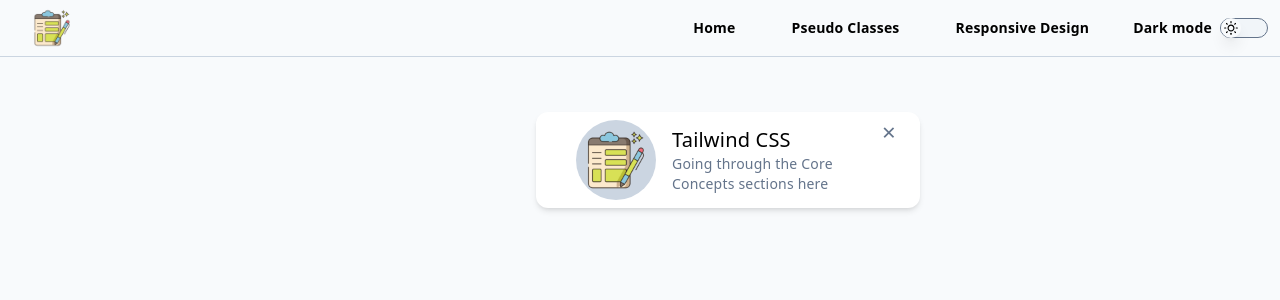
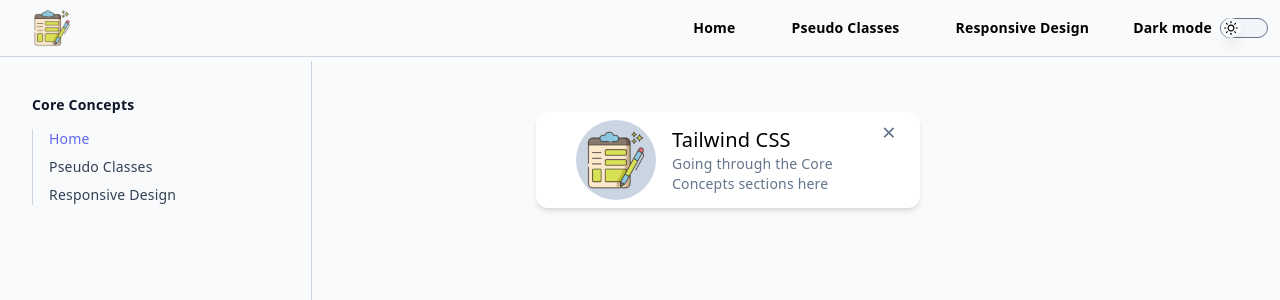
Before and after one commit to mflavin/v3tw, a Vue app: page / in a window 1280 px wide. Shown: the top 300 px of the page. Built offline with nearby package versions, Linux system fonts and the light colour scheme.

Commit message:
Fix lg sidebar

```diff
--- a/src/components/SideBar.vue
+++ b/src/components/SideBar.vue
@@ -39,16 +39,13 @@
     @click="toggleMenu()"
   />
   <aside
-    v-if="menu"
     class="
       fixed
       inset-0
       top-[3.8125rem]
       left-[max(0px,calc(50%-45rem))]
-      right-auto
       z-[99]
       -mt-16
-      block
       w-sidebar
       -translate-x-full
       overflow-y-auto
@@ -63,11 +60,11 @@
       lg:z-10
       lg:mt-0
       lg:block
-      lg:translate-x-0
+      lg:-translate-x-0
       lg:bg-transparent
       lg:dark:bg-transparent
     "
-    :class="{ 'top-0 -translate-x-[0px]': show }"
+    :class="{ 'top-0 -translate-x-0': show }"
   >
     <nav class="relative lg:text-sm lg:leading-6">
       <ul>
```
